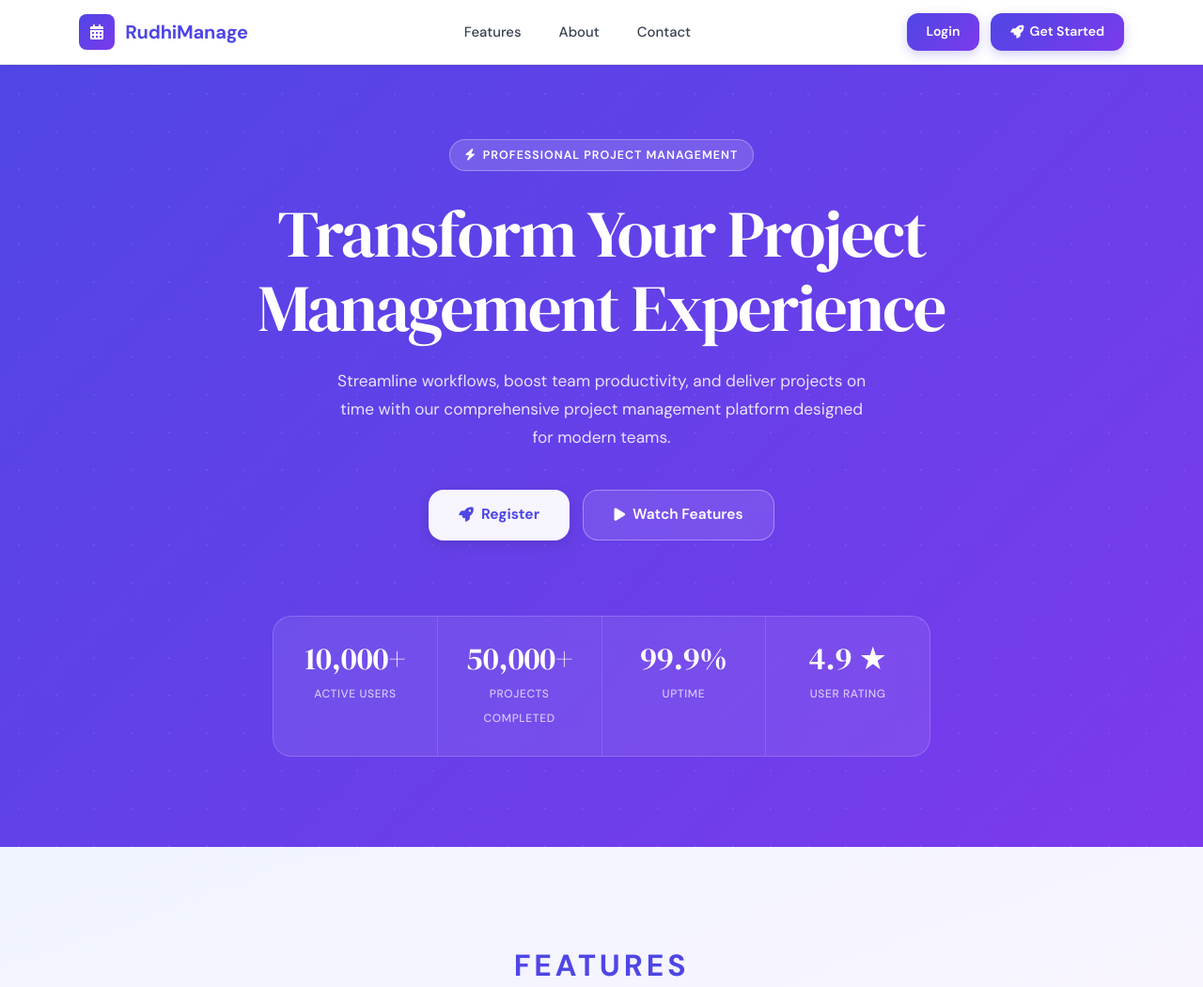
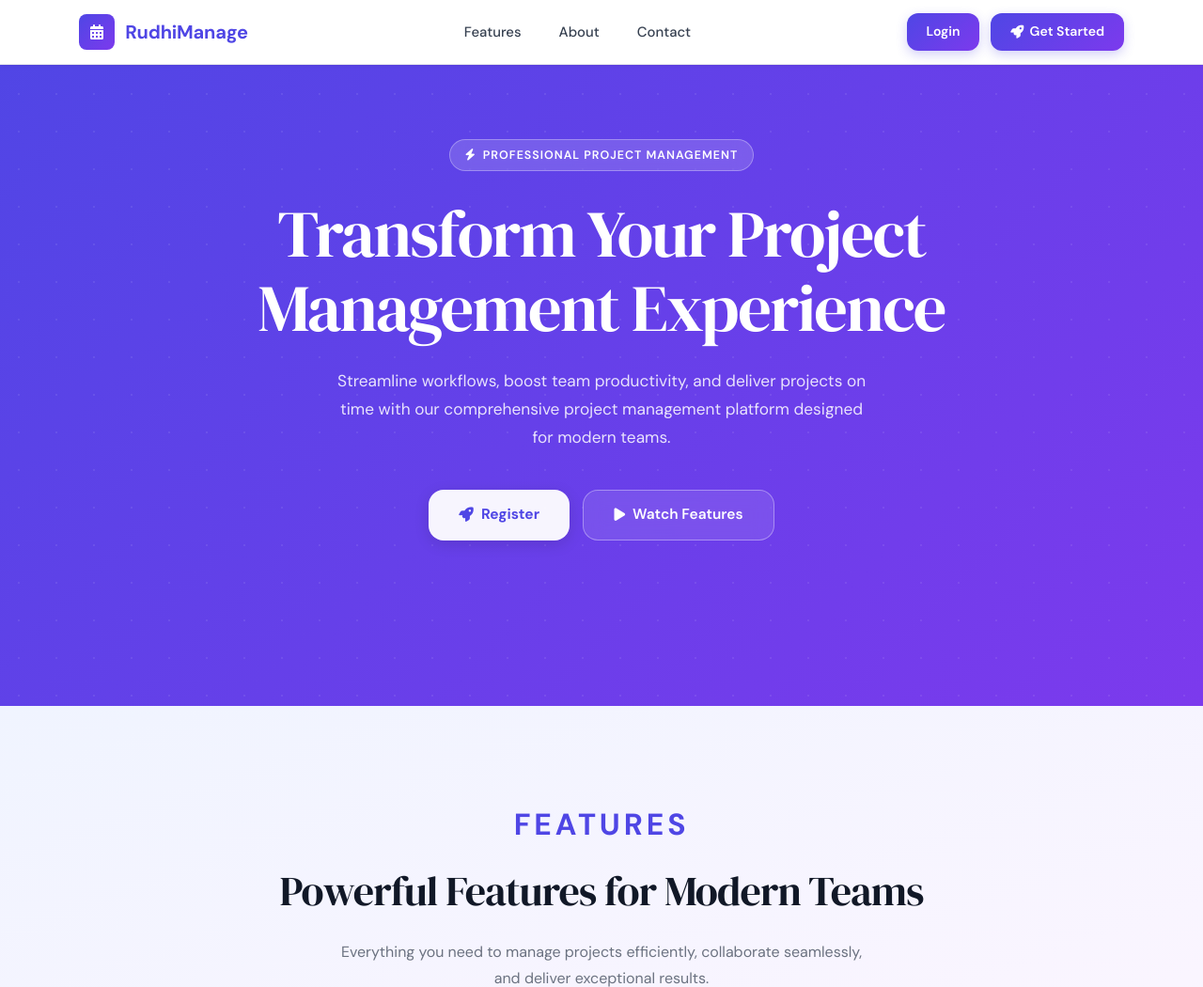
Before and after one commit to Prasadrudhisoft/project_management, a Flask app: page / in a window 1280 px wide. Shown: the top 1050 px of the page at 94% size. Run offline with Flask 3, Linux system fonts and the light colour scheme; parts of the project's set-up code (start-up, migrations or seed data) failed here and were passed over.

Commit message:
remove the hero-stats

```diff
--- a/templates/landing.html
+++ b/templates/landing.html
@@ -921,7 +921,7 @@
                     <i class="fas fa-play"></i> Watch Features
                 </a>
             </div>
-            <div class="hero-stats">
+            <!-- <div class="hero-stats">
                 <div class="stat-cell">
                     <span class="stat-num">10,000+</span>
                     <span class="stat-lbl">Active Users</span>
@@ -939,7 +939,7 @@
                     <span class="stat-lbl">User Rating</span>
                 </div>
             </div>
-        </div>
+        </div> -->
     </section>
 
     <!-- ── FEATURES ── -->
```
